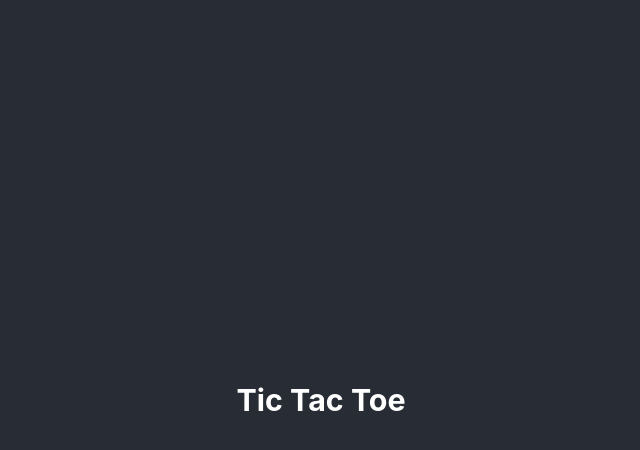
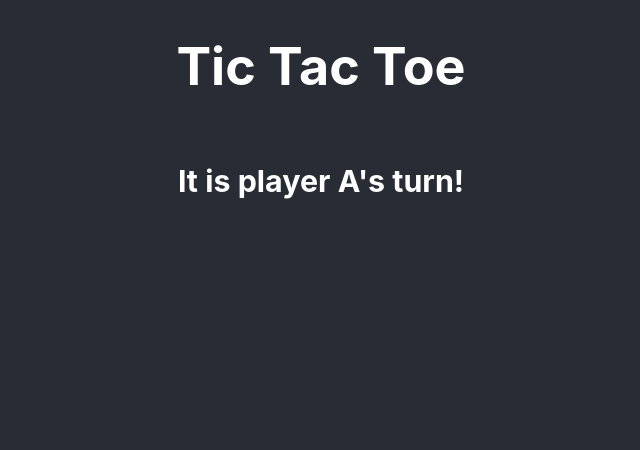
Before and after one commit to this-ting/react-ts-tictactoe, a React (Create React App) app: page / in a window 1280 px wide. Shown: the top 450 px of the page, without its empty margins (319-959 px from the left). Built offline with nearby package versions, Linux system fonts and the light colour scheme.

Commit message:
Set up initial App component

```diff
--- a/src/App.css
+++ b/src/App.css
@@ -8,7 +8,7 @@
 	display: flex;
 	flex-direction: column;
 	align-items: center;
-	justify-content: center;
+	justify-content: flex-start;
 	font-size: calc(10px + 2vmin);
 	color: white;
 }
--- a/src/App.tsx
+++ b/src/App.tsx
@@ -1,14 +1,26 @@
 import React from "react";
 import "./App.css";
 
-const App: React.FC = () => {
+interface AppProps {}
+
+interface AppState {
+	player: string;
+}
+
+class App extends React.Component<AppProps, AppState> {
+	state: AppState = {
+		player: "A",
+	};
+	render() {
 		return (
 			<div className="App">
 				<header className="App-header">
-				<h3>Tic Tac Toe</h3>
+					<h1>Tic Tac Toe</h1>
+					<h3>It is player {this.state.player}'s turn!</h3>
 				</header>
 			</div>
 		);
-};
+	}
+}
 
 export default App;
```
Lines whose indentation alone changed are shown as unchanged.
